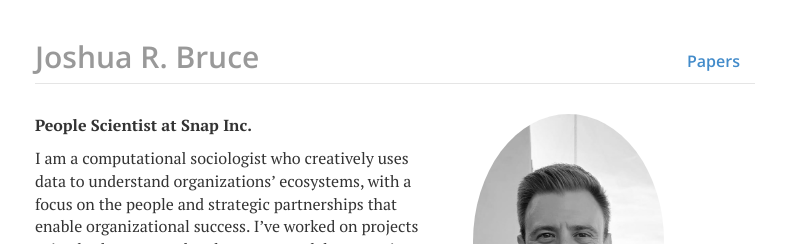
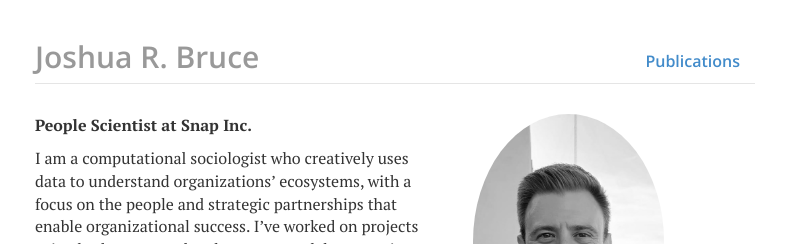
Before and after one commit to joshuarbruce/joshuarbruce.github.io, a Jekyll site: the page built from index.html, in a window 1280 px wide. Shown: the top 244 px of the page, without its empty margins (245-1031 px from the left). Built offline with Jekyll 4.4.1, drawn with Linux system fonts in a browser that asks for light colours; nearby versions of some CDN libraries.

Commit message:
Update header.html

```diff
--- a/_includes/header.html
+++ b/_includes/header.html
@@ -1,7 +1,7 @@
 <div class="header">
 	<ul class="nav nav-pills pull-right">
 		<!-- <li class="text" ><a href="/files/joshuarbruce_current_cv.pdf" target="_blank" title="CV">CV</a></li> -->
-		<li class="{{ page.papers }}"><a href="/publications" title="Publications">Papers</a></li>
+		<li class="{{ page.papers }}"><a href="/publications" title="Publications">Publications</a></li>
 		<!-- <li class="{{ page.notes }}"><a href="/notes" title="Notes">Notes &amp; Code</a></li> -->
 	</ul>
 	<h2 class="text-muted" text-decoration="none" color="#999999"><a href="/">Joshua R. Bruce</a></h2>
```
